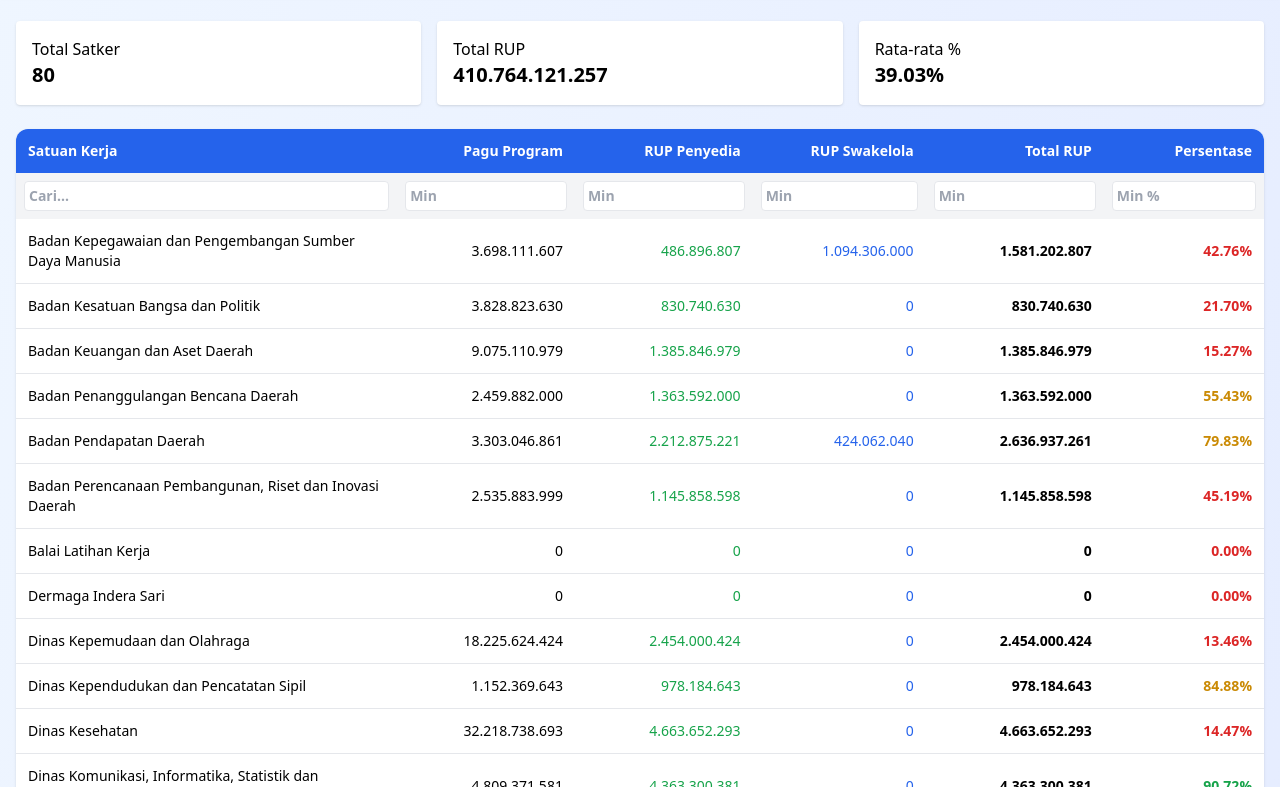
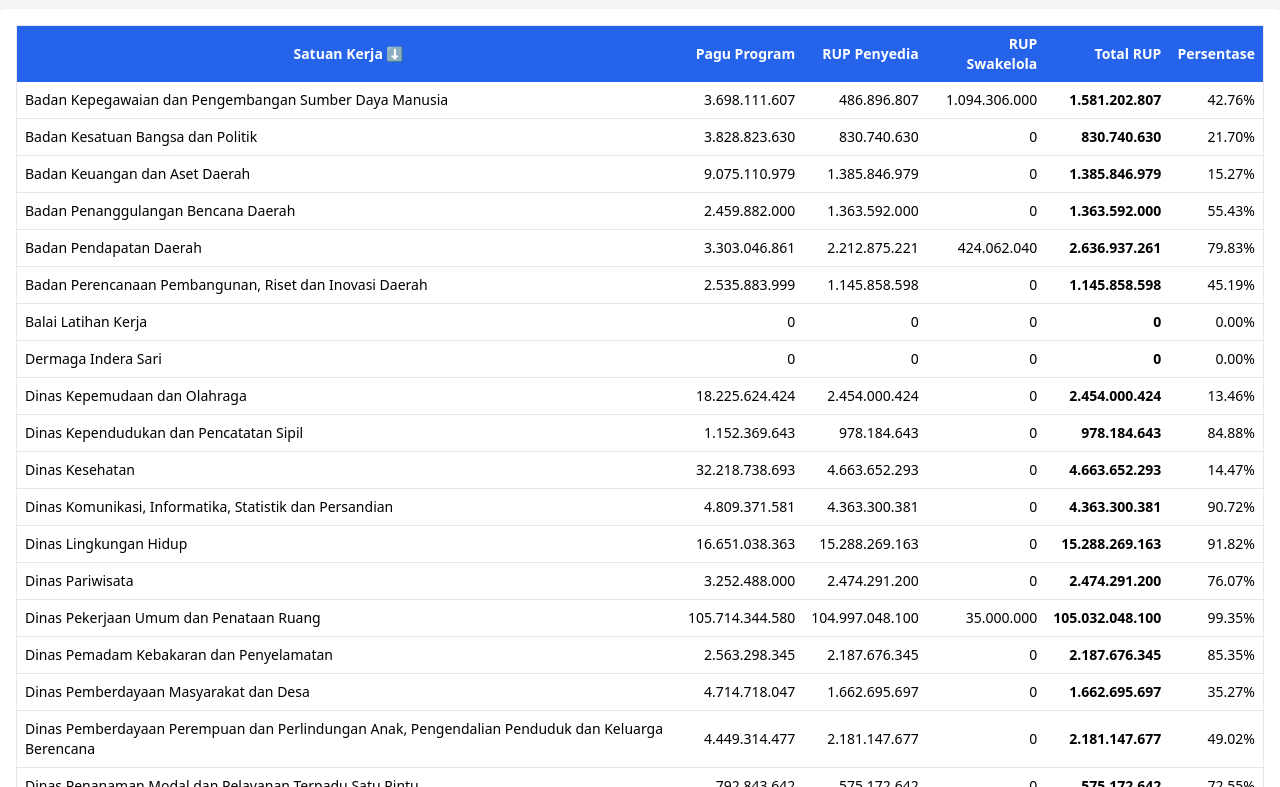
Before and after one commit to rizkipem-21/rup-2026-inaproc, a plain HTML site: page index.html in a window 1280 px wide. Shown: the part 67-854 px from the top of the page. Drawn offline with nearby package versions, Linux system fonts and the light colour scheme.

Commit message:
update tampilan tanpa chart

```diff
--- a/index.html
+++ b/index.html
@@ -9,69 +9,40 @@
 
 <style>
 .table-row-hover:hover { background-color: #f8fafc; }
+.dropdown { display:none; position:absolute; background:white; border:1px solid #ddd; z-index:50; max-height:300px; overflow:auto; }
+.dropdown.show { display:block; }
 </style>
 </head>
 
-<body class="bg-gradient-to-br from-blue-50 to-indigo-100 min-h-screen">
+<body class="bg-gray-100">
 
-<div class="bg-white shadow p-4 mb-6">
-    <h1 class="text-2xl font-bold text-blue-600">
+<div class="p-4 font-bold text-xl bg-white shadow mb-4">
     Rekap RUP 2026
-    </h1>
 </div>
 
-<div class="max-w-7xl mx-auto px-4">
+<div class="max-w-7xl mx-auto bg-white p-4 rounded shadow">
 
-    <!-- SUMMARY -->
-    <div id="summaryCards" class="grid grid-cols-1 md:grid-cols-3 gap-4 mb-6"></div>
-
-    <!-- TABLE -->
-    <div class="bg-white rounded-xl shadow overflow-x-auto">
-        <table class="w-full text-sm">
+<table class="w-full text-sm border">
 
 <thead class="bg-blue-600 text-white">
+
 <tr>
-                    <th class="p-3 text-left">Satuan Kerja</th>
-                    <th class="p-3 text-right">Pagu Program</th>
-                    <th class="p-3 text-right">RUP Penyedia</th>
-                    <th class="p-3 text-right">RUP Swakelola</th>
-                    <th class="p-3 text-right">Total RUP</th>
-                    <th class="p-3 text-right">Persentase</th>
+    <th class="p-2 relative cursor-pointer" onclick="toggleDropdown('nama')">
+        Satuan Kerja ⬇
+        <div id="dropdown-nama" class="dropdown p-2 text-black"></div>
+    </th>
+    <th class="p-2 text-right">Pagu Program</th>
+    <th class="p-2 text-right">RUP Penyedia</th>
+    <th class="p-2 text-right">RUP Swakelola</th>
+    <th class="p-2 text-right">Total RUP</th>
+    <th class="p-2 text-right">Persentase</th>
 </tr>
 
-                <!-- FILTER -->
-                <tr class="bg-gray-100 text-black">
-                    <th class="p-2">
-                        <input id="filterNama" type="text" placeholder="Cari..."
-                            class="w-full p-1 border rounded text-sm">
-                    </th>
-                    <th class="p-2">
-                        <input id="filterPagu" type="number" placeholder="Min"
-                            class="w-full p-1 border rounded text-sm">
-                    </th>
-                    <th class="p-2">
-                        <input id="filterPenyedia" type="number" placeholder="Min"
-                            class="w-full p-1 border rounded text-sm">
-                    </th>
-                    <th class="p-2">
-                        <input id="filterSwakelola" type="number" placeholder="Min"
-                            class="w-full p-1 border rounded text-sm">
-                    </th>
-                    <th class="p-2">
-                        <input id="filterTotal" type="number" placeholder="Min"
-                            class="w-full p-1 border rounded text-sm">
-                    </th>
-                    <th class="p-2">
-                        <input id="filterPersen" type="number" placeholder="Min %"
-                            class="w-full p-1 border rounded text-sm">
-                    </th>
-                </tr>
 </thead>
 
 <tbody id="tableBody"></tbody>
 
 </table>
-    </div>
 
 </div>
 
--- a/script.js
+++ b/script.js
@@ -1,26 +1,22 @@
 let data = [];
 let filteredData = [];
+let activeFilters = {
+    nama: []
+};
 
-// format angka
+// FORMAT
 function formatRupiah(angka) {
     return new Intl.NumberFormat("id-ID").format(angka || 0);
 }
 
 // LOAD DATA
 async function loadData() {
-    try {
-        const response = await fetch("data/rekap.json");
-        const result = await response.json();
+    const res = await fetch("data/rekap.json");
+    data = await res.json();
+    filteredData = [...data];
 
-        data = result;
-        filteredData = [...data];
-
-        renderTable();
-        renderSummary();
-
-    } catch (error) {
-        console.error("ERROR:", error);
-    }
+    renderTable();
+    createDropdownFilter();
 }
 
 // RENDER TABLE
@@ -29,77 +25,65 @@ function renderTable() {
 
     tbody.innerHTML = filteredData.map(row => `
         <tr class="border-b table-row-hover">
-            <td class="p-3">${row["Satuan Kerja"]}</td>
-            <td class="p-3 text-right">${formatRupiah(row["Pagu Program"])}</td>
-            <td class="p-3 text-right text-green-600">${formatRupiah(row["RUP Penyedia"])}</td>
-            <td class="p-3 text-right text-blue-600">${formatRupiah(row["RUP Swakelola"])}</td>
-            <td class="p-3 text-right font-bold">${formatRupiah(row["Total RUP Terumumkan"])}</td>
-            <td class="p-3 text-right font-bold ${
-                row["Persentase"] >= 90 ? "text-green-600" :
-                row["Persentase"] < 50 ? "text-red-600" :
-                "text-yellow-600"
-            }">${row["Persentase"].toFixed(2)}%</td>
+            <td class="p-2">${row["Satuan Kerja"]}</td>
+            <td class="p-2 text-right">${formatRupiah(row["Pagu Program"])}</td>
+            <td class="p-2 text-right">${formatRupiah(row["RUP Penyedia"])}</td>
+            <td class="p-2 text-right">${formatRupiah(row["RUP Swakelola"])}</td>
+            <td class="p-2 text-right font-bold">${formatRupiah(row["Total RUP Terumumkan"])}</td>
+            <td class="p-2 text-right">${row["Persentase"].toFixed(2)}%</td>
         </tr>
     `).join("");
 }
 
-// SUMMARY
-function renderSummary() {
-    const total = filteredData.length;
+// CREATE DROPDOWN (EXCEL STYLE)
+function createDropdownFilter() {
+    const uniqueNama = [...new Set(data.map(d => d["Satuan Kerja"]))].sort();
 
-    const totalRup = filteredData.reduce((sum, row) =>
-        sum + (row["Total RUP Terumumkan"] || 0), 0);
+    const container = document.getElementById("dropdown-nama");
 
-    const avg = filteredData.reduce((sum, row) =>
-        sum + (row["Persentase"] || 0), 0) / total;
+    container.innerHTML = `
+        <label class="block border-b pb-1 mb-1">
+            <input type="checkbox" id="selectAllNama" checked> <b>Select All</b>
+        </label>
+        ${uniqueNama.map(nama => `
+            <label class="block">
+                <input type="checkbox" class="namaCheckbox" value="${nama}" checked>
+                ${nama}
+            </label>
+        `).join("")}
+    `;
 
-    document.getElementById("summaryCards").innerHTML = `
-        <div class="bg-white p-4 rounded shadow">
-            <p>Total Satker</p>
-            <h2 class="text-xl font-bold">${total}</h2>
-        </div>
+    // select all
+    document.getElementById("selectAllNama").addEventListener("change", function() {
+        document.querySelectorAll(".namaCheckbox").forEach(cb => {
+            cb.checked = this.checked;
+        });
+        applyFilter();
+    });
 
-        <div class="bg-white p-4 rounded shadow">
-            <p>Total RUP</p>
-            <h2 class="text-xl font-bold">${formatRupiah(totalRup)}</h2>
-        </div>
-
-        <div class="bg-white p-4 rounded shadow">
-            <p>Rata-rata %</p>
-            <h2 class="text-xl font-bold">${avg.toFixed(2)}%</h2>
-        </div>
-    `;
+    // checkbox change
+    document.querySelectorAll(".namaCheckbox").forEach(cb => {
+        cb.addEventListener("change", applyFilter);
+    });
 }
 
-// FILTER LOGIC (SEPERTI EXCEL)
-function applyFilters() {
-    const nama = document.getElementById("filterNama").value.toLowerCase();
-    const pagu = parseFloat(document.getElementById("filterPagu").value) || 0;
-    const penyedia = parseFloat(document.getElementById("filterPenyedia").value) || 0;
-    const swakelola = parseFloat(document.getElementById("filterSwakelola").value) || 0;
-    const total = parseFloat(document.getElementById("filterTotal").value) || 0;
-    const persen = parseFloat(document.getElementById("filterPersen").value) || 0;
+// APPLY FILTER
+function applyFilter() {
+    const selected = [...document.querySelectorAll(".namaCheckbox:checked")]
+        .map(cb => cb.value);
 
-    filteredData = data.filter(row => {
-        return (
-            row["Satuan Kerja"].toLowerCase().includes(nama) &&
-            row["Pagu Program"] >= pagu &&
-            row["RUP Penyedia"] >= penyedia &&
-            row["RUP Swakelola"] >= swakelola &&
-            row["Total RUP Terumumkan"] >= total &&
-            row["Persentase"] >= persen
-        );
-    });
+    filteredData = data.filter(row =>
+        selected.includes(row["Satuan Kerja"])
+    );
 
     renderTable();
-    renderSummary();
+}
+
+// TOGGLE DROPDOWN
+function toggleDropdown(name) {
+    const el = document.getElementById("dropdown-" + name);
+    el.classList.toggle("show");
 }
 
 // INIT
-document.addEventListener("DOMContentLoaded", () => {
-    loadData();
-
-    document.querySelectorAll("thead input").forEach(input => {
-        input.addEventListener("input", applyFilters);
-    });
-});
+loadData();
```
Lines whose indentation alone changed are shown as unchanged.
